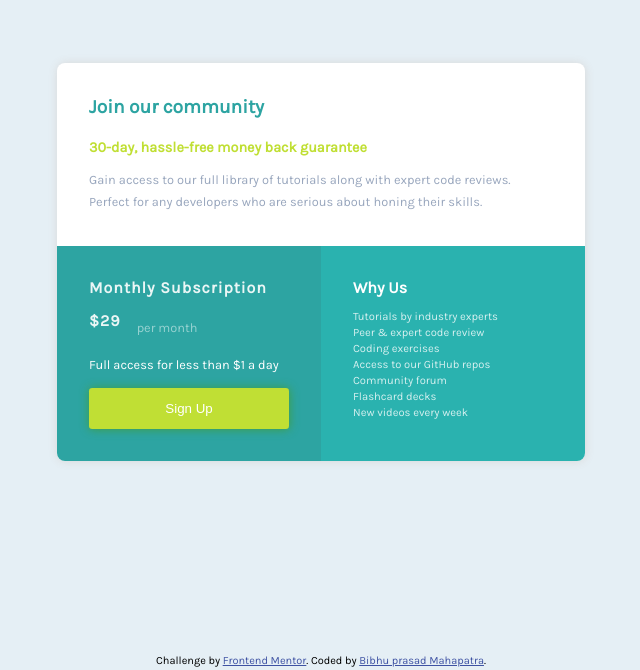
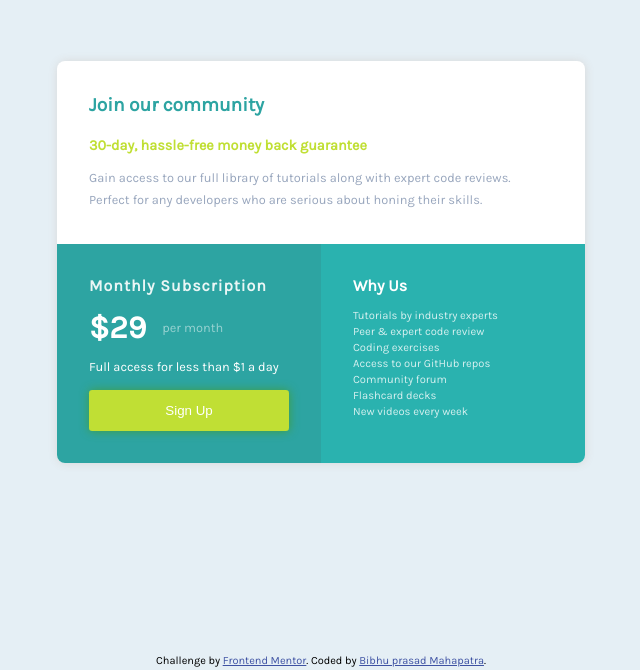
Before and after one commit to Mbibhuprasad/Single-Price-Grid-Component, a plain HTML site: page index.html in a window 1280 px wide. Shown: the part 130-800 px from the top of the page, without its empty margins (319-959 px from the left). Drawn offline with Linux system fonts and the light colour scheme.

Commit message:
Update index.html

```diff
--- a/index.html
+++ b/index.html
@@ -21,7 +21,7 @@
         <div class="subscription">
           <h3>Monthly Subscription</h3>
           <article>
-            <h3>$29</h3>
+            <h2>$29</h2>
             <p>per month</p>
           </article>
           <p>Full access for less than $1 a day</p>
```
